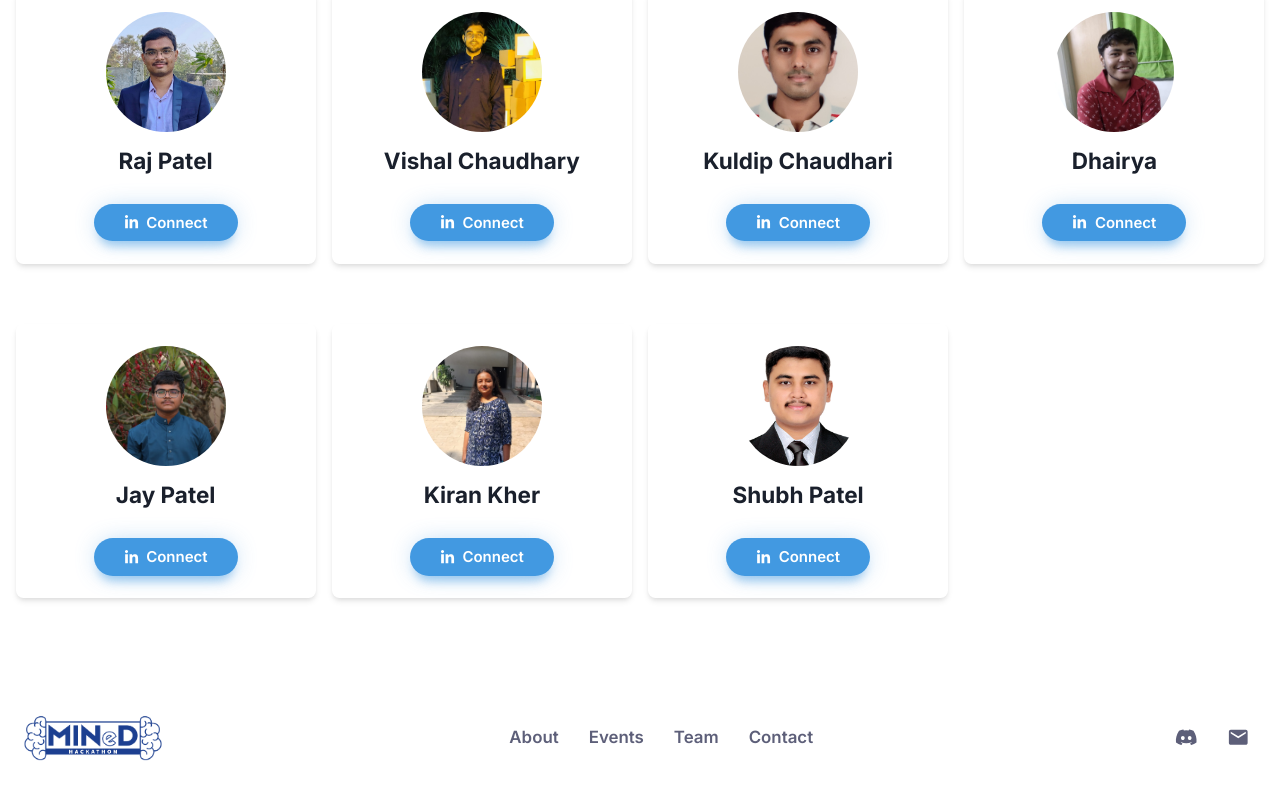
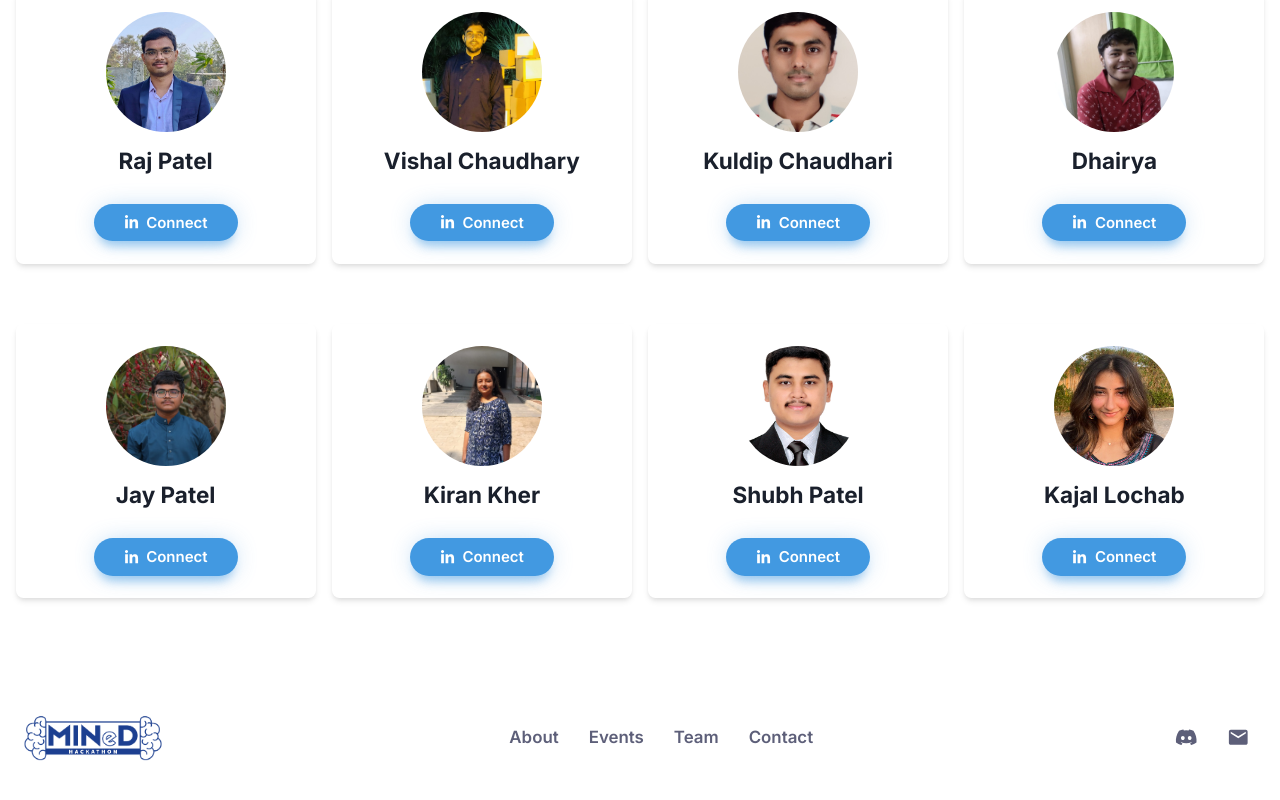
Before and after one commit to imrraaj/mined2023, a Next.js app: page /team in a window 1280 px wide. Shown: the part 1599-2399 px from the top of the page. Built offline with nearby package versions, Linux system fonts and the light colour scheme.

Commit message:
added team member

```diff
--- a/components/Timer.js
+++ b/components/Timer.js
@@ -5,10 +5,10 @@ import { useCountdown } from "./Timerhook";
 
 const ExpiredNotice = () => {
   return (
-    <div className="expired-notice">
+    <Box zIndex={100} bgColor="white" className="expired-notice">
       <span>Hackathon is started!!!</span>
       <p>Please head over to discord for more information</p>
-    </div>
+    </Box>
   );
 };
 
--- a/pages/team.js
+++ b/pages/team.js
@@ -1,14 +1,7 @@
 import Head from "next/head";
 import Navbar from "../components/Navbar";
 import Footer from "../components/Footer";
-import {
-  Box,
-  Container,
-  Grid,
-  GridItem,
-  Heading,
-  Text,
-} from "@chakra-ui/react";
+import { Box, Container, Grid, GridItem, Heading } from "@chakra-ui/react";
 import TeamCard from "../components/TeamCard";
 
 export default function Home() {
@@ -191,6 +184,11 @@ function Developers() {
       image: "shubh_patel.jpg",
       linkedIn: "https://www.linkedin.com/in/shubh26/",
     },
+    {
+      name: "Kajal Lochab",
+      image: "/Kajal_Lochab.jpg",
+      linkedIn: "https://www.linkedin.com/in/kajal-lochab",
+    },
   ];
   return (
     <Grid
```
Also changed, not shown: public/Kajal_Lochab.jpg (added).
